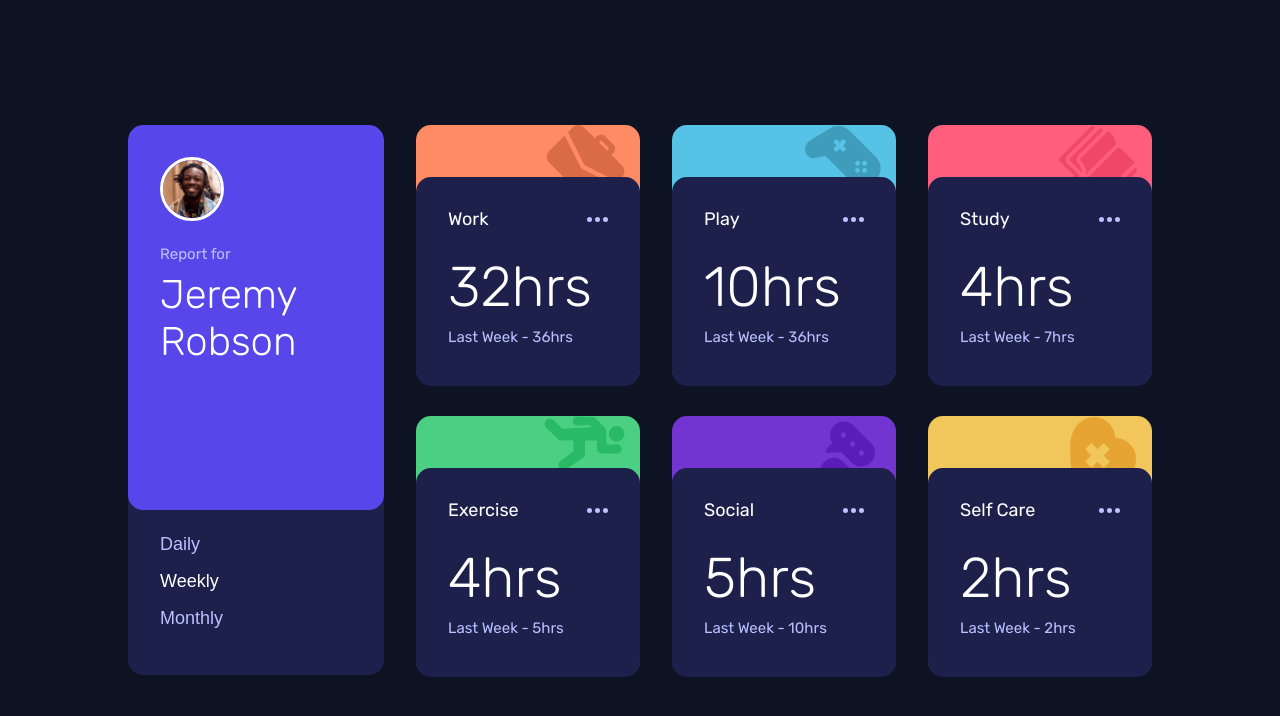
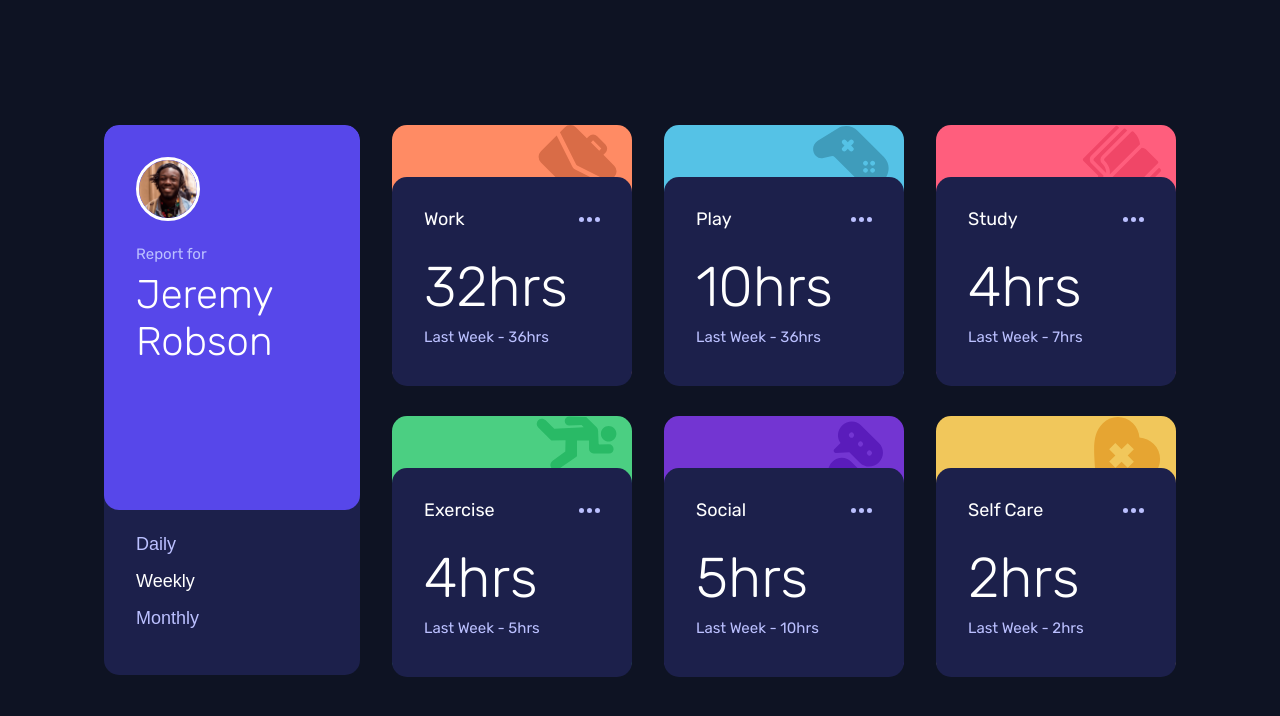
Before and after one commit to saiyancodes57/time-tracking-dashboard, a plain HTML site: page index.html in a window 1280 px wide. Drawn offline with Linux system fonts and the light colour scheme.

Commit message:
Small fix on css grid

```diff
--- a/styles.css
+++ b/styles.css
@@ -292,7 +292,7 @@ body {
 @media (min-width: 68.75rem) {
   /* for 1000px */
   .card-grid {
-    grid-template-columns: 16rem repeat(3, minmax(14rem, 1fr));
+    grid-template-columns: 16rem repeat(3, minmax(15rem, 1fr));
     grid-template-areas:
       "profile work play study"
       "profile exercise social self-care";
```
